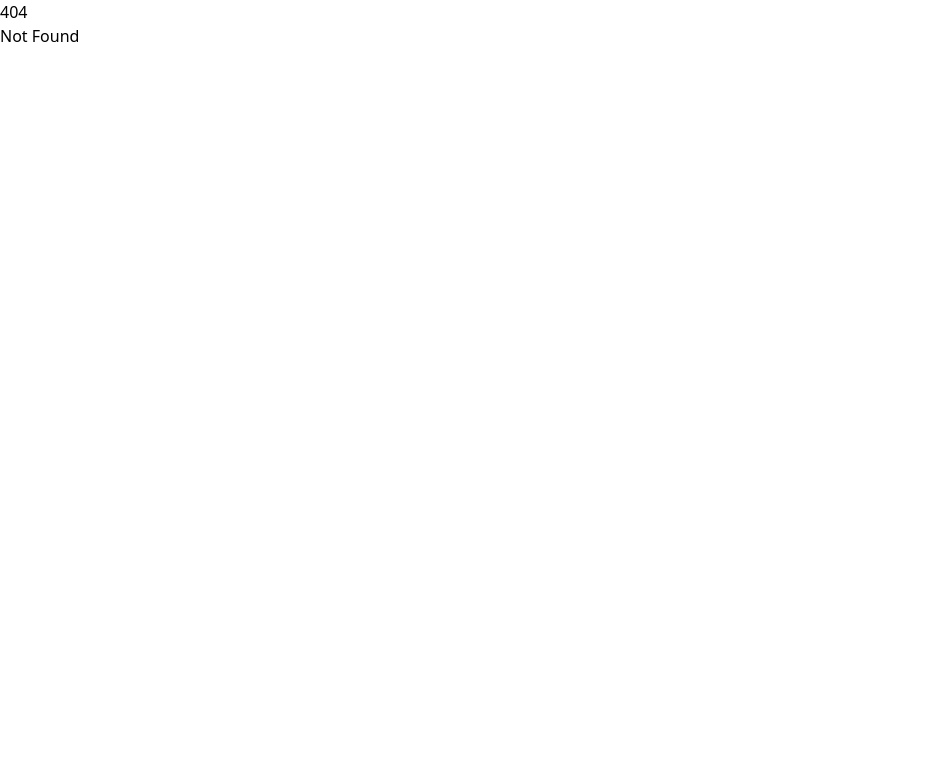
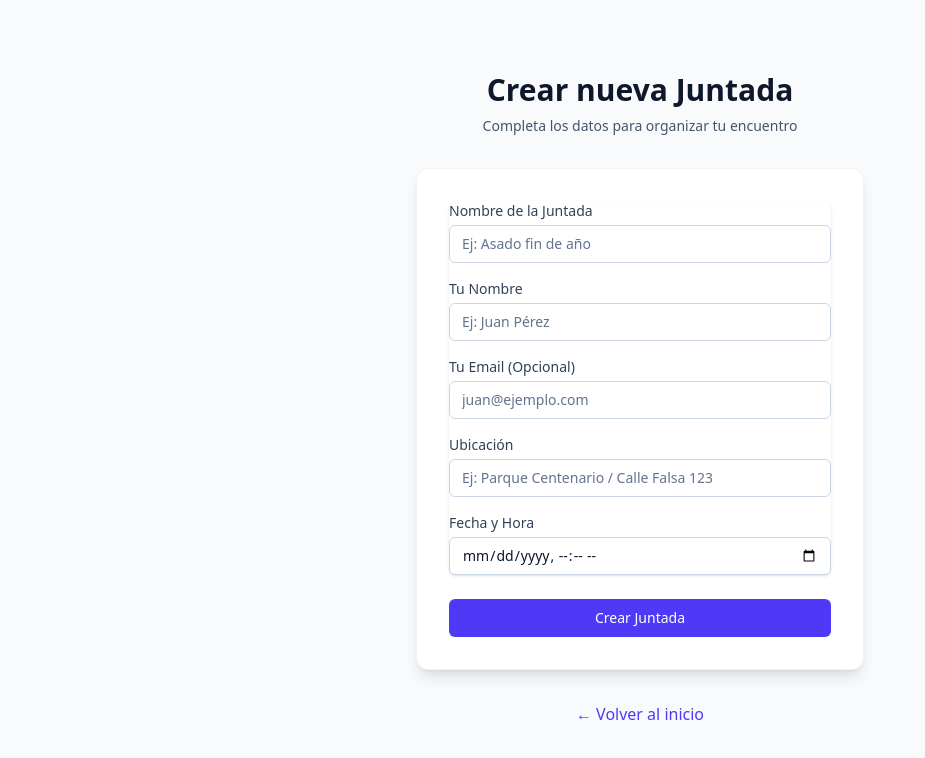
Before and after one commit to cachoJDG/juntada, a SvelteKit app: page /create in a window 1280 px wide. Before the commit this address had no page. Shown: the top 758 px of the page, without its empty margins (0-925 px from the left). Built offline with nearby package versions, Linux system fonts and the light colour scheme; no server answers.

Commit message:
create events

```diff
--- a/src/routes/+page.svelte
+++ b/src/routes/+page.svelte
@@ -15,9 +15,9 @@
 		</div>
 
 		<div class="flex flex-col sm:flex-row gap-4 justify-center items-center pt-8">
-			<button class="px-8 py-3 rounded-full bg-indigo-600 text-white font-medium hover:bg-indigo-700 transition-colors shadow-lg shadow-indigo-200 hover:shadow-xl hover:shadow-indigo-200 transform hover:-translate-y-0.5 duration-200">
+			<a href="/create" class="px-8 py-3 rounded-full bg-indigo-600 text-white font-medium hover:bg-indigo-700 transition-colors shadow-lg shadow-indigo-200 hover:shadow-xl hover:shadow-indigo-200 transform hover:-translate-y-0.5 duration-200">
 				Crear Juntada
-			</button>
+			</a>
 			<button class="px-8 py-3 rounded-full bg-white text-slate-700 font-medium border border-slate-200 hover:border-slate-300 hover:bg-slate-50 transition-all shadow-sm hover:shadow-md">
 				Unirse a una
 			</button>
--- /dev/null
+++ b/src/routes/create/+page.svelte
@@ -0,0 +1,133 @@
+<script lang="ts">
+	import { supabase } from '$lib/supabaseClient';
+	import { goto } from '$app/navigation';
+
+	let title = '';
+	let creator_name = '';
+	let creator_email = '';
+	let location = '';
+	let event_datetime = '';
+	let loading = false;
+
+	async function handleSubmit() {
+		loading = true;
+		try {
+			const { data, error } = await supabase
+				.from('events')
+				.insert([
+					{
+						title,
+						creator_name,
+						creator_email,
+						location,
+						event_datetime
+					}
+				])
+				.select();
+
+			if (error) throw error;
+
+			alert('¡Juntada creada con éxito!');
+			goto('/');
+		} catch (error) {
+			console.error('Error creating event:', error);
+			alert('Hubo un error al crear la juntada. Por favor intenta de nuevo.');
+		} finally {
+			loading = false;
+		}
+	}
+</script>
+
+<div class="min-h-screen bg-slate-50 py-12 px-4 sm:px-6 lg:px-8 flex flex-col items-center">
+	<div class="max-w-md w-full space-y-8">
+		<div>
+			<h2 class="mt-6 text-center text-3xl font-extrabold text-slate-900">
+				Crear nueva Juntada
+			</h2>
+			<p class="mt-2 text-center text-sm text-slate-600">
+				Completa los datos para organizar tu encuentro
+			</p>
+		</div>
+		<form class="mt-8 space-y-6 bg-white p-8 rounded-xl shadow-lg border border-slate-100" on:submit|preventDefault={handleSubmit}>
+			<div class="rounded-md shadow-sm space-y-4">
+				<div>
+					<label for="title" class="block text-sm font-medium text-slate-700 mb-1">Nombre de la Juntada</label>
+					<input
+						id="title"
+						name="title"
+						type="text"
+						required
+						class="appearance-none relative block w-full px-3 py-2 border border-slate-300 placeholder-slate-500 text-slate-900 rounded-md focus:outline-none focus:ring-indigo-500 focus:border-indigo-500 focus:z-10 sm:text-sm"
+						placeholder="Ej: Asado fin de año"
+						bind:value={title}
+					/>
+				</div>
+				<div>
+					<label for="creator_name" class="block text-sm font-medium text-slate-700 mb-1">Tu Nombre</label>
+					<input
+						id="creator_name"
+						name="creator_name"
+						type="text"
+						required
+						class="appearance-none relative block w-full px-3 py-2 border border-slate-300 placeholder-slate-500 text-slate-900 rounded-md focus:outline-none focus:ring-indigo-500 focus:border-indigo-500 focus:z-10 sm:text-sm"
+						placeholder="Ej: Juan Pérez"
+						bind:value={creator_name}
+					/>
+				</div>
+				<div>
+					<label for="creator_email" class="block text-sm font-medium text-slate-700 mb-1">Tu Email (Opcional)</label>
+					<input
+						id="creator_email"
+						name="creator_email"
+						type="email"
+						class="appearance-none relative block w-full px-3 py-2 border border-slate-300 placeholder-slate-500 text-slate-900 rounded-md focus:outline-none focus:ring-indigo-500 focus:border-indigo-500 focus:z-10 sm:text-sm"
+						placeholder="juan@ejemplo.com"
+						bind:value={creator_email}
+					/>
+				</div>
+				<div>
+					<label for="location" class="block text-sm font-medium text-slate-700 mb-1">Ubicación</label>
+					<input
+						id="location"
+						name="location"
+						type="text"
+						required
+						class="appearance-none relative block w-full px-3 py-2 border border-slate-300 placeholder-slate-500 text-slate-900 rounded-md focus:outline-none focus:ring-indigo-500 focus:border-indigo-500 focus:z-10 sm:text-sm"
+						placeholder="Ej: Parque Centenario / Calle Falsa 123"
+						bind:value={location}
+					/>
+				</div>
+				<div>
+					<label for="event_datetime" class="block text-sm font-medium text-slate-700 mb-1">Fecha y Hora</label>
+					<input
+						id="event_datetime"
+						name="event_datetime"
+						type="datetime-local"
+						required
+						class="appearance-none relative block w-full px-3 py-2 border border-slate-300 placeholder-slate-500 text-slate-900 rounded-md focus:outline-none focus:ring-indigo-500 focus:border-indigo-500 focus:z-10 sm:text-sm"
+						bind:value={event_datetime}
+					/>
+				</div>
+			</div>
+
+			<div>
+				<button
+					type="submit"
+					disabled={loading}
+					class="group relative w-full flex justify-center py-2 px-4 border border-transparent text-sm font-medium rounded-md text-white bg-indigo-600 hover:bg-indigo-700 focus:outline-none focus:ring-2 focus:ring-offset-2 focus:ring-indigo-500 disabled:opacity-50 disabled:cursor-not-allowed transition-colors"
+				>
+					{#if loading}
+						Creando...
+					{:else}
+						Crear Juntada
+					{/if}
+				</button>
+			</div>
+		</form>
+		<div class="text-center">
+			<a href="/" class="font-medium text-indigo-600 hover:text-indigo-500">
+				&larr; Volver al inicio
+			</a>
+		</div>
+	</div>
+</div>
```
